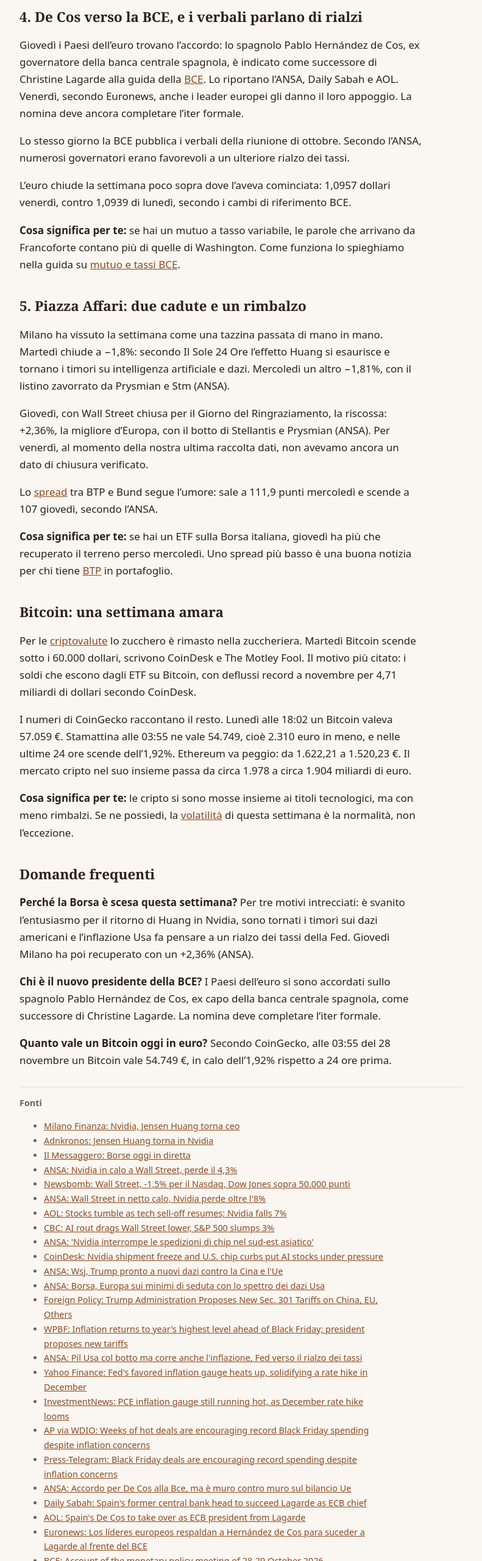
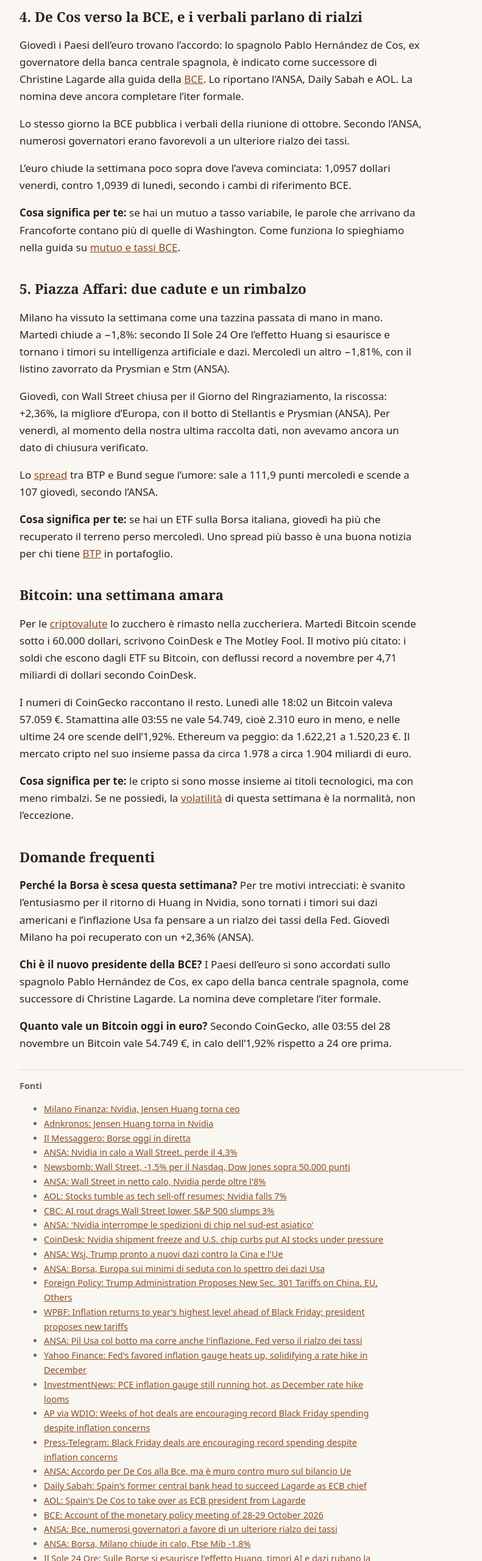
Before and after one commit to silve99/caffe-corretto, an Astro site: page /articoli/2026-11-28-settimana-tazzina-nvidia-dazi in a window 1280 px wide. Shown: the part 2644-5204 px from the top of the page at 61% size, without its empty margins (244-1035 px from the left). Built offline with nearby package versions, Linux system fonts and the light colour scheme; Astro itself is replaced by a stand-in of ours.

Commit message:
Revisione: tolto dettaglio con una sola fonte (Euronews)
Co-Authored-By: Claude Opus 5.5 <noreply@anthropic.com>
Claude-Session: https://claude.ai/code/session_012JY6jveQnxkdNmwgG7822D

```diff
--- a/src/content/articoli/2026-11-28-settimana-tazzina-nvidia-dazi.md
+++ b/src/content/articoli/2026-11-28-settimana-tazzina-nvidia-dazi.md
@@ -49,8 +49,6 @@ fonti:
     url: "https://www.dailysabah.com/business/economy/spains-former-central-bank-head-to-succeed-lagarde-as-ecb-chief"
   - nome: "AOL: Spain's De Cos to take over as ECB president from Lagarde"
     url: "https://www.aol.com/articles/spains-cos-set-nominated-eu-141421000.html"
-  - nome: "Euronews: Los líderes europeos respaldan a Hernández de Cos para suceder a Lagarde al frente del BCE"
-    url: "https://es.euronews.com/2026/11/27/lideres-europeos-respaldan-a-hernandez-de-cos-para-suceder-a-lagarde-al-fre"
   - nome: "BCE: Account of the monetary policy meeting of 28-29 October 2026"
     url: "https://www.ecb.europa.eu/press/accounts/2026/html/ecb.mg261126~ccf28c8071.en.html"
   - nome: "ANSA: Bce, numerosi governatori a favore di un ulteriore rialzo dei tassi"
@@ -135,7 +133,7 @@ I consumatori americani, intanto, non si fermano. Secondo l'agenzia AP, ripresa
 
 ## 4. De Cos verso la BCE, e i verbali parlano di rialzi
 
-Giovedì i Paesi dell'euro trovano l'accordo: lo spagnolo Pablo Hernández de Cos, ex governatore della banca centrale spagnola, è indicato come successore di Christine Lagarde alla guida della [BCE](/glossario/bce/). Lo riportano l'ANSA, Daily Sabah e AOL. Venerdì, secondo Euronews, anche i leader europei gli danno il loro appoggio. La nomina deve ancora completare l'iter formale.
+Giovedì i Paesi dell'euro trovano l'accordo: lo spagnolo Pablo Hernández de Cos, ex governatore della banca centrale spagnola, è indicato come successore di Christine Lagarde alla guida della [BCE](/glossario/bce/). Lo riportano l'ANSA, Daily Sabah e AOL. La nomina deve ancora completare l'iter formale.
 
 Lo stesso giorno la BCE pubblica i verbali della riunione di ottobre. Secondo l'ANSA, numerosi governatori erano favorevoli a un ulteriore rialzo dei tassi.
 
```
